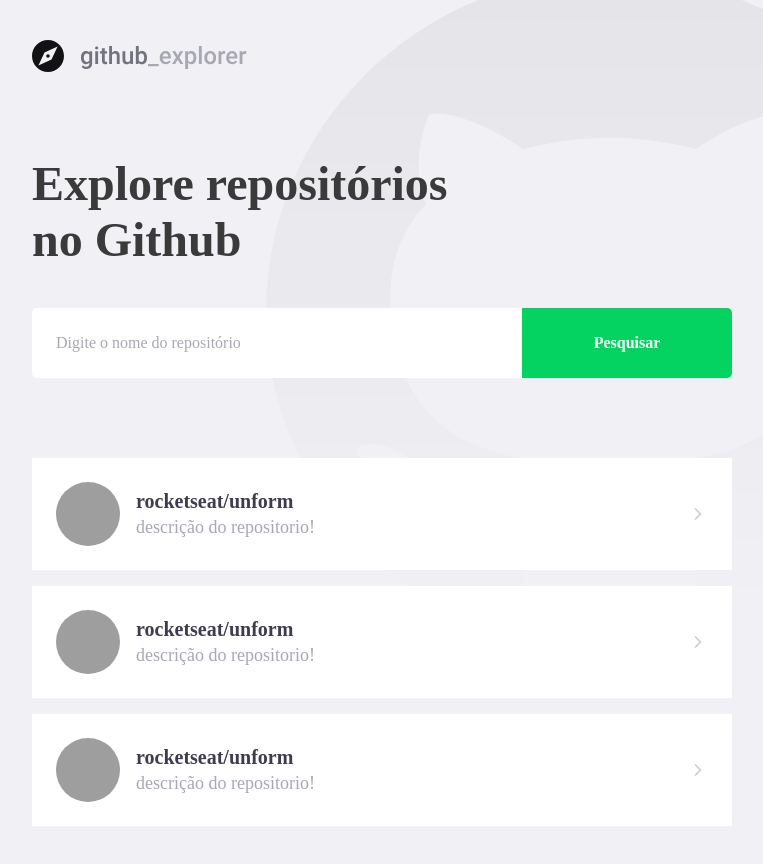
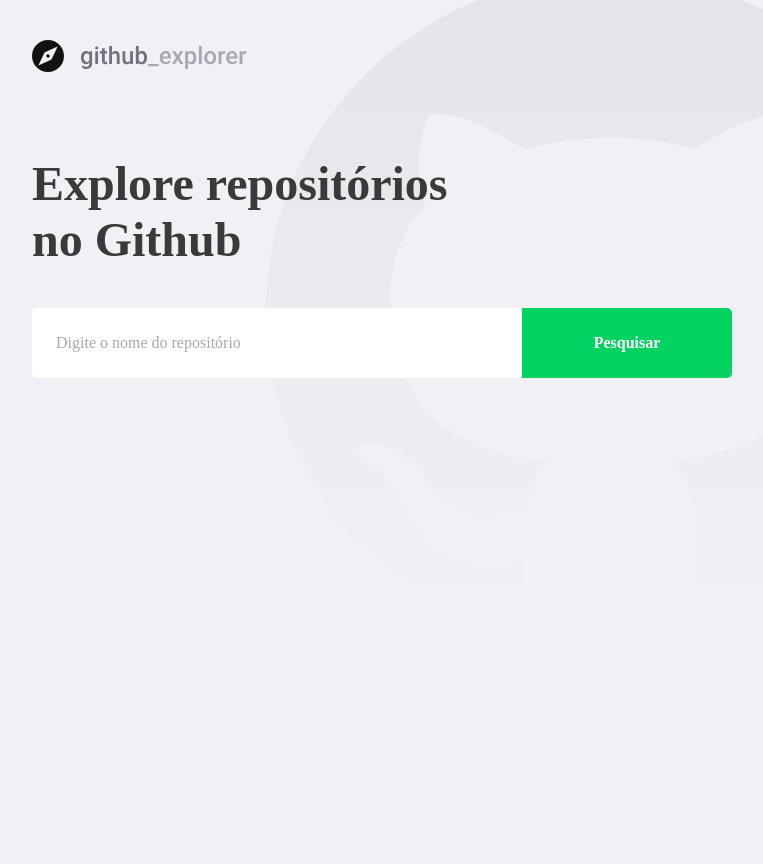
Before and after one commit to TiagoBani/primeiro-projeto-react, a React (Create React App) app: page / in a window 1280 px wide. Shown: the whole page, without its empty margins (148-911 px from the left). After the commit the page ends 800 px from the top, so only its background shows below. Built offline with nearby package versions, Linux system fonts and the light colour scheme; grey boxes are pictures that could not be loaded.

Commit message:
[feat]: add services github api

```diff
--- a/package.json
+++ b/package.json
@@ -10,6 +10,7 @@
     "@types/node": "^12.0.0",
     "@types/react": "^16.9.0",
     "@types/react-dom": "^16.9.0",
+    "axios": "^0.20.0",
     "polished": "^3.6.6",
     "react": "^16.13.1",
     "react-dom": "^16.13.1",
--- a/src/pages/Dashboard/index.tsx
+++ b/src/pages/Dashboard/index.tsx
@@ -1,63 +1,64 @@
-import React from 'react';
+import React, { FormEvent, useState } from 'react';
 import { FiChevronRight } from 'react-icons/fi';
 
 import logoImg from '../../assets/logo.svg';
+import api from '../../services/api';
 
 import { Title, Form, Repositories } from './styles';
+import Repository from '../Repository/index';
+
+interface Repository {
+  full_name: string;
+  owner: {
+    login: string;
+    avatar_url: string;
+  };
+  description: string;
+}
 
 const Dashboard: React.FC = () => {
+  const [newRepo, setNewRepo] = useState('');
+  const [repositories, setRepositories] = useState<Repository[]>([]);
+
+  async function handleAddRepository(
+    event: FormEvent<HTMLFormElement>,
+  ): Promise<void> {
+    event.preventDefault();
+    const { data } = await api.get<Repository>(`repos/${newRepo}`);
+    setRepositories([...repositories, data]);
+    setNewRepo('');
+  }
+
   return (
     <>
       <img src={logoImg} alt="Github Explorer" />
       <Title>Explore repositórios no Github</Title>
 
-      <Form>
-        <input placeholder="Digite o nome do repositório" />
+      <Form onSubmit={handleAddRepository}>
+        <input
+          placeholder="Digite o nome do repositório"
+          value={newRepo}
+          onChange={event => setNewRepo(event.target.value)}
+        />
         <button type="submit">Pesquisar</button>
       </Form>
 
       <Repositories>
-        <a href="test">
-          <img
-            src="https://avatars0.githubusercontent.com/u/3676633?s=460&u=ded5bb6cb58240237e19c9ab4f5ed5a2c57dee29&v=4"
-            alt="Tiago"
-          />
+        {repositories &&
+          repositories.map(({ description, full_name, owner }: Repository) => {
+            return (
+              <a href="test" key={full_name}>
+                <img src={owner.avatar_url} alt={owner.login} />
 
-          <div>
-            <strong>rocketseat/unform</strong>
-            <p>descrição do repositorio!</p>
-          </div>
+                <div>
+                  <strong>{full_name}</strong>
+                  <p>{description}</p>
+                </div>
 
-          <FiChevronRight size={20} />
-        </a>
-
-        <a href="test">
-          <img
-            src="https://avatars0.githubusercontent.com/u/3676633?s=460&u=ded5bb6cb58240237e19c9ab4f5ed5a2c57dee29&v=4"
-            alt="Tiago"
-          />
-
-          <div>
-            <strong>rocketseat/unform</strong>
-            <p>descrição do repositorio!</p>
-          </div>
-
-          <FiChevronRight size={20} />
-        </a>
-
-        <a href="test">
-          <img
-            src="https://avatars0.githubusercontent.com/u/3676633?s=460&u=ded5bb6cb58240237e19c9ab4f5ed5a2c57dee29&v=4"
-            alt="Tiago"
-          />
-
-          <div>
-            <strong>rocketseat/unform</strong>
-            <p>descrição do repositorio!</p>
-          </div>
-
-          <FiChevronRight size={20} />
-        </a>
+                <FiChevronRight size={20} />
+              </a>
+            );
+          })}
       </Repositories>
     </>
   );
--- a/src/pages/Dashboard/styles.ts
+++ b/src/pages/Dashboard/styles.ts
@@ -76,7 +76,8 @@ export const Repositories = styled.div`
     }
 
     div {
-      margin-left: 16px;
+      margin: 0 16px;
+      flex: 1;
 
       strong {
         font-size: 20px;
--- /dev/null
+++ b/src/services/api.ts
@@ -0,0 +1,7 @@
+import axios from 'axios';
+
+const api = axios.create({
+  baseURL: 'https://api.github.com',
+});
+
+export default api;
```
Also changed, not shown: .eslintrc.json, 1 other file (tests, documents, lock files or other folders).
